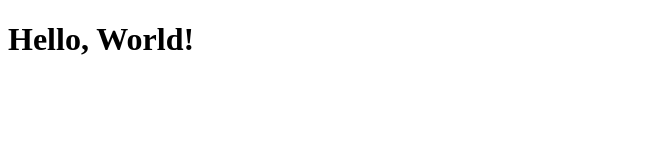
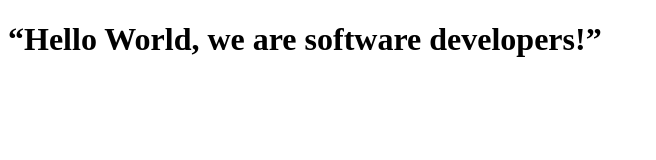
Before and after one commit to kennankole/kennedy-joel-microverse-trials, a plain HTML site: page index.html in a window 1280 px wide. Shown: the whole page, without its empty margins (0-656 px from the left). Drawn offline with Linux system fonts and the light colour scheme.

Commit message:
Modified index.html file

```diff
--- a/index.html
+++ b/index.html
@@ -7,7 +7,7 @@
   </head>
 
   <body>
-    <h1>Hello, World!</h1>
+    <h1>“Hello World, we are software developers!”</h1>
     <script src="https://cdn.freecodecamp.org/testable-projects-fcc/v1/bundle.js"></script>
 
     <!--
```
